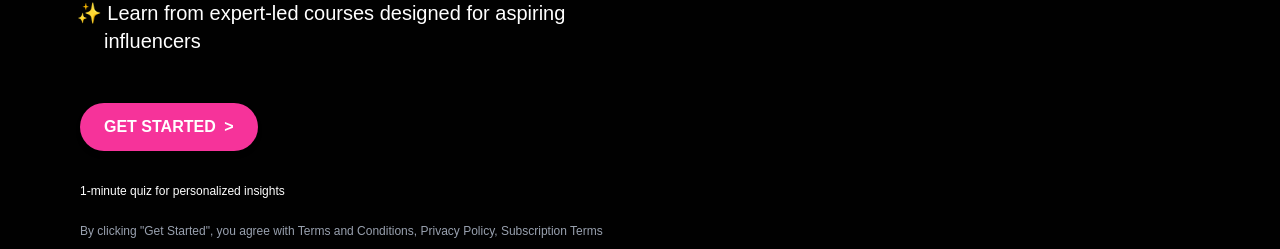
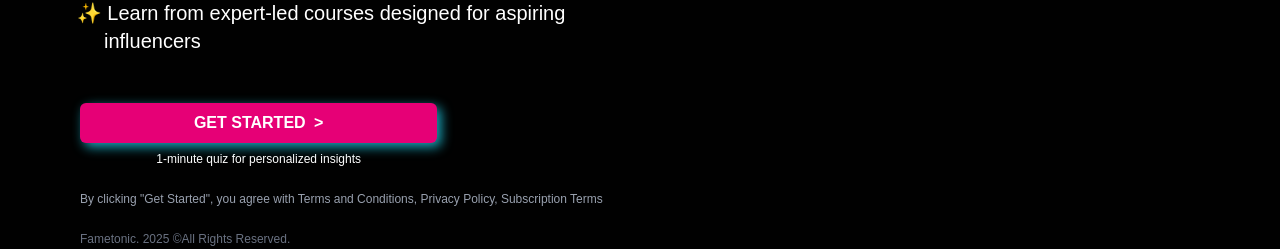
Before and after one commit to Real-Musafir/FameTonicTask, a Next.js app: page / in a window 1280 px wide. Shown: the part 543-792 px from the top of the page. Built offline with nearby package versions, Linux system fonts and the light colour scheme.

Commit message:
aligned get started button section

```diff
--- a/src/pages/index.js
+++ b/src/pages/index.js
@@ -86,12 +86,14 @@ export default function Home() {
               ✨ Learn from expert-led courses designed for aspiring influencers
             </li>
           </ul>
-          <button className="mt-6 px-6 py-3 bg-pink-500 hover:bg-pink-600 text-white font-bold rounded-full shadow-md w-full md:w-auto">
-            GET STARTED <span className="ml-1">&gt;</span>
-          </button>
-          <p className="text-xs mt-2">
-            1-minute quiz for personalized insights
-          </p>
+          <div className=" w-full md:w-2/3">
+            <button className="mt-6 mb-1  w-full px-10 py-2 bg-pink-600 hover:bg-pink-500 text-white font-bold rounded-md drop-shadow-[4px_4px_6px_rgba(34,211,238,0.8)]">
+              GET STARTED <span className="ml-1">&gt;</span>
+            </button>
+            <p className="text-xs text-center mt-1">
+              1-minute quiz for personalized insights
+            </p>
+          </div>
           <p className="text-xs text-gray-400">
             By clicking "Get Started", you agree with Terms and Conditions,
             Privacy Policy, Subscription Terms
```
